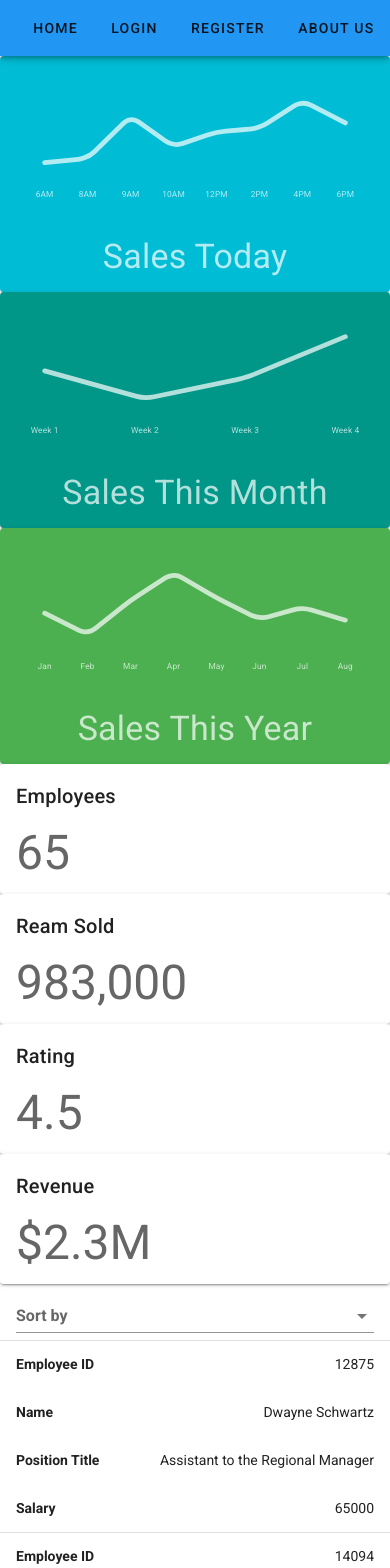
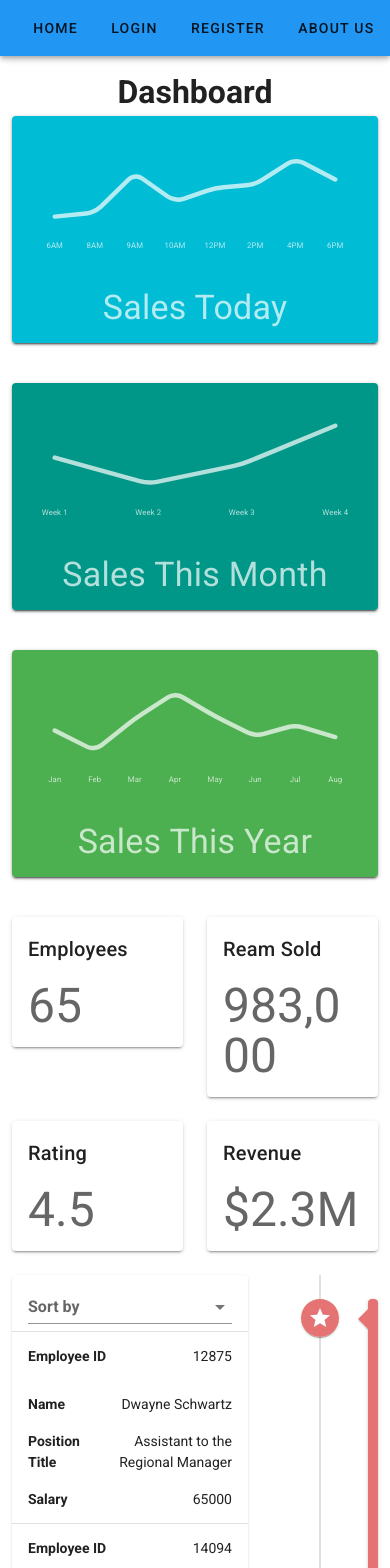
Before and after one commit to Ezzalibrahim/Vuetify, a Vue app: page /Dashboard in a window 390 px wide. Shown: the top 1568 px of the page. Built offline with nearby package versions, Linux system fonts and the light colour scheme.

Commit message:
make dashboard better and responsive

```diff
--- a/src/views/Dashboard.vue
+++ b/src/views/Dashboard.vue
@@ -1,25 +1,47 @@
 <template>
-  <div>
-    <SalesGraph v-for="sale in sales" :key="`${sale.title}`" :sale="sale" />
+  <v-container>
+    <h1 class="text-center m-3">Dashboard</h1>
+    <v-row>
+      <v-col cols="12" md="4" lg="4" v-for="sale in sales" :key="`${sale.title}`">
+        <v-card class=" mb-4" >
+        <SalesGraph  :sale="sale" />
+        </v-card>
+      </v-col>
+    </v-row>
 
-    <StatisticCard
-      v-for="statistic in statistics"
-      :key="`${statistic.title}`"
-      :statistic="statistic"
-    />
+    <v-row>
+      <v-col
+        cols="6" md="6" lg="3"
+        v-for="statistic in statistics"
+        :key="`${statistic.title}`"
+      >
+        <StatisticCard
+          :statistic="statistic"
+        />
+      </v-col>
+    </v-row>
 
-    <EmployeesTable :employees="employees" @select-employee="setEmployee" />
+    <v-row>
+      <v-col cols="8">
+        <EmployeesTable :employees="employees" @select-employee="setEmployee" />
+      </v-col>
+      <v-col cols="4">
+        <EventTimeline :timeline="timeline" />
+      </v-col>
+    </v-row>
 
-    <EventTimeline :timeline="timeline" />
 
-    <v-snackbar v-model="snackbar">
+
+
+
+    <v-snackbar v-model="snackbar" :left="$vuetify.breakpoint.lgAndUp">
       You have selected {{ selectedEmployee.name }},
       {{ selectedEmployee.title }}
       <v-btn color="pink" text @click="snackbar = false">
         Close
       </v-btn>
     </v-snackbar>
-  </div>
+  </v-container>
 </template>
 
 <script>
```
